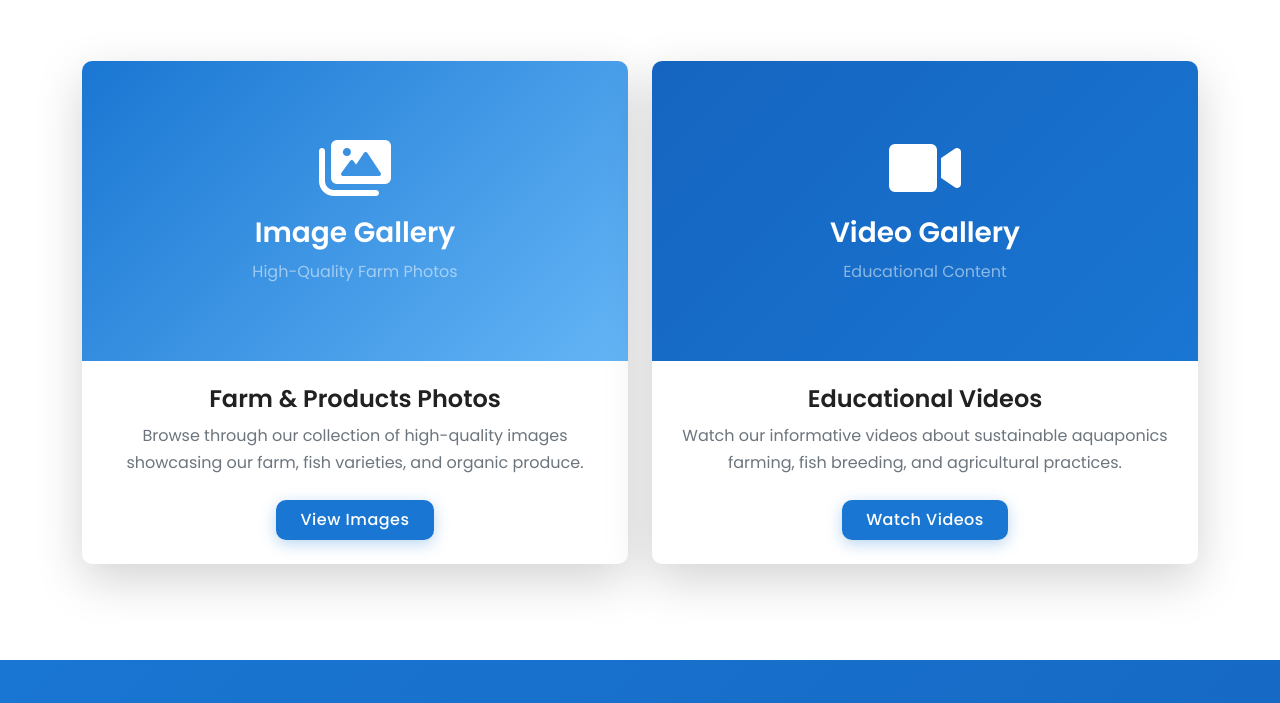
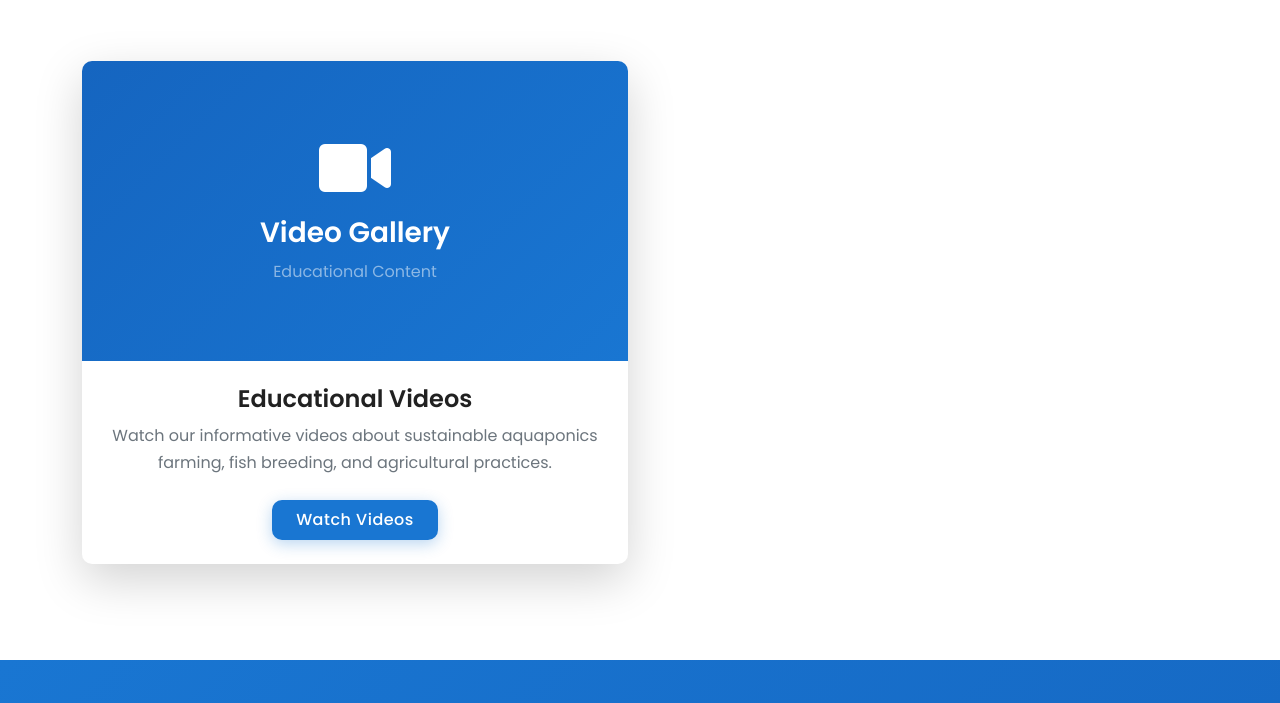
Before and after one commit to mathewjolly11/AVJ-FARM, a plain HTML site: page gallery.html in a window 1280 px wide. Shown: the part 886-1589 px from the top of the page. Drawn offline with nearby package versions, Linux system fonts and the light colour scheme.

Commit message:
Comment out image gallery card in gallery.html for future reference

```diff
--- a/gallery.html
+++ b/gallery.html
@@ -434,7 +434,7 @@
 
             <div class="row g-4">
                 <!-- Image Gallery Card -->
-                <div class="col-lg-6 animate__animated animate__fadeInLeft animate__delay-2s">
+                <!-- <div class="col-lg-6 animate__animated animate__fadeInLeft animate__delay-2s">
                     <div class="card border-0 shadow-lg h-100">
                         <div class="position-relative overflow-hidden"
                             style="height: 300px; background: linear-gradient(135deg, #1976D2, #64B5F6);">
@@ -454,7 +454,7 @@
                             <a href="images.html" class="btn btn-primary px-4 py-2">View Images</a>
                         </div>
                     </div>
-                </div>
+                </div> -->
 
                 <!-- Video Gallery Card -->
                 <div class="col-lg-6 animate__animated animate__fadeInRight animate__delay-2s">
```
